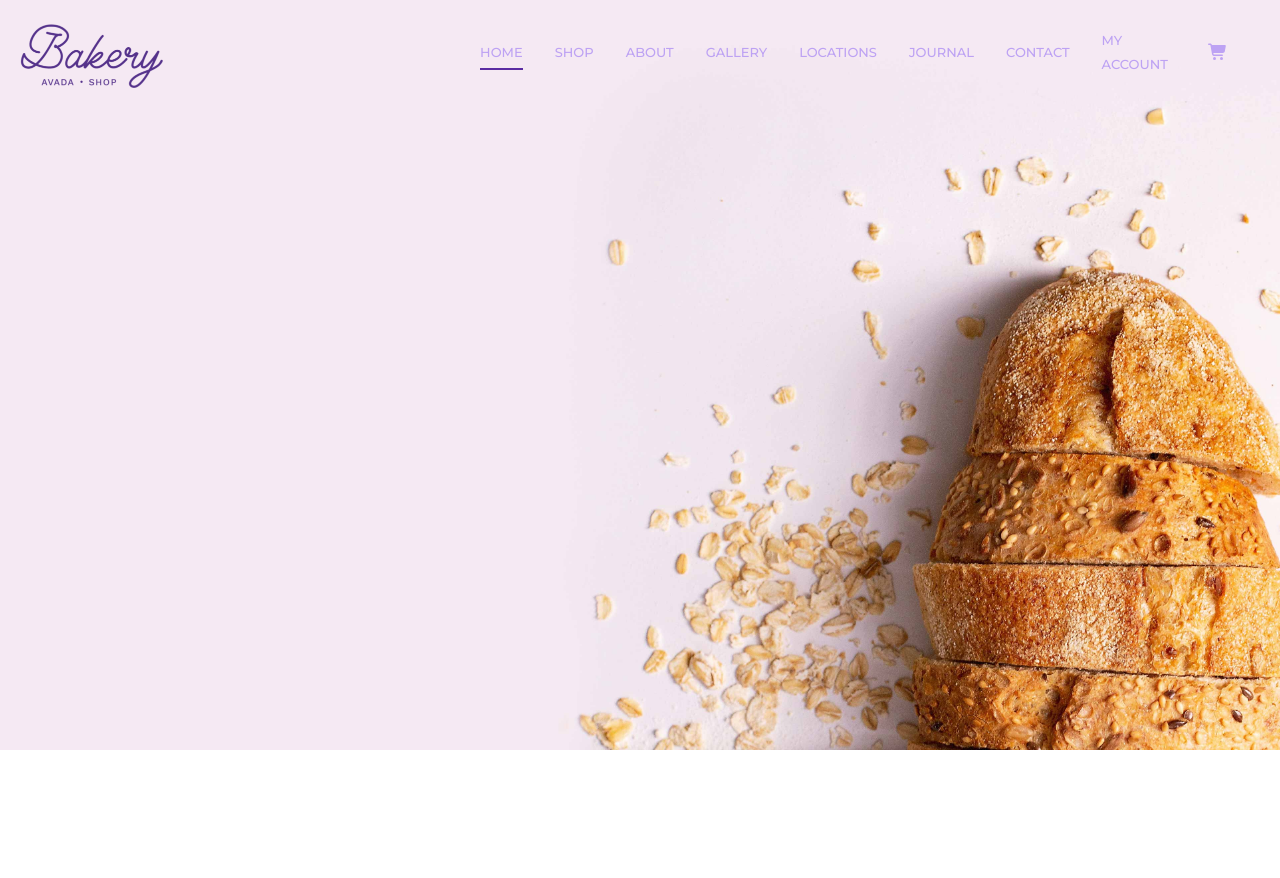
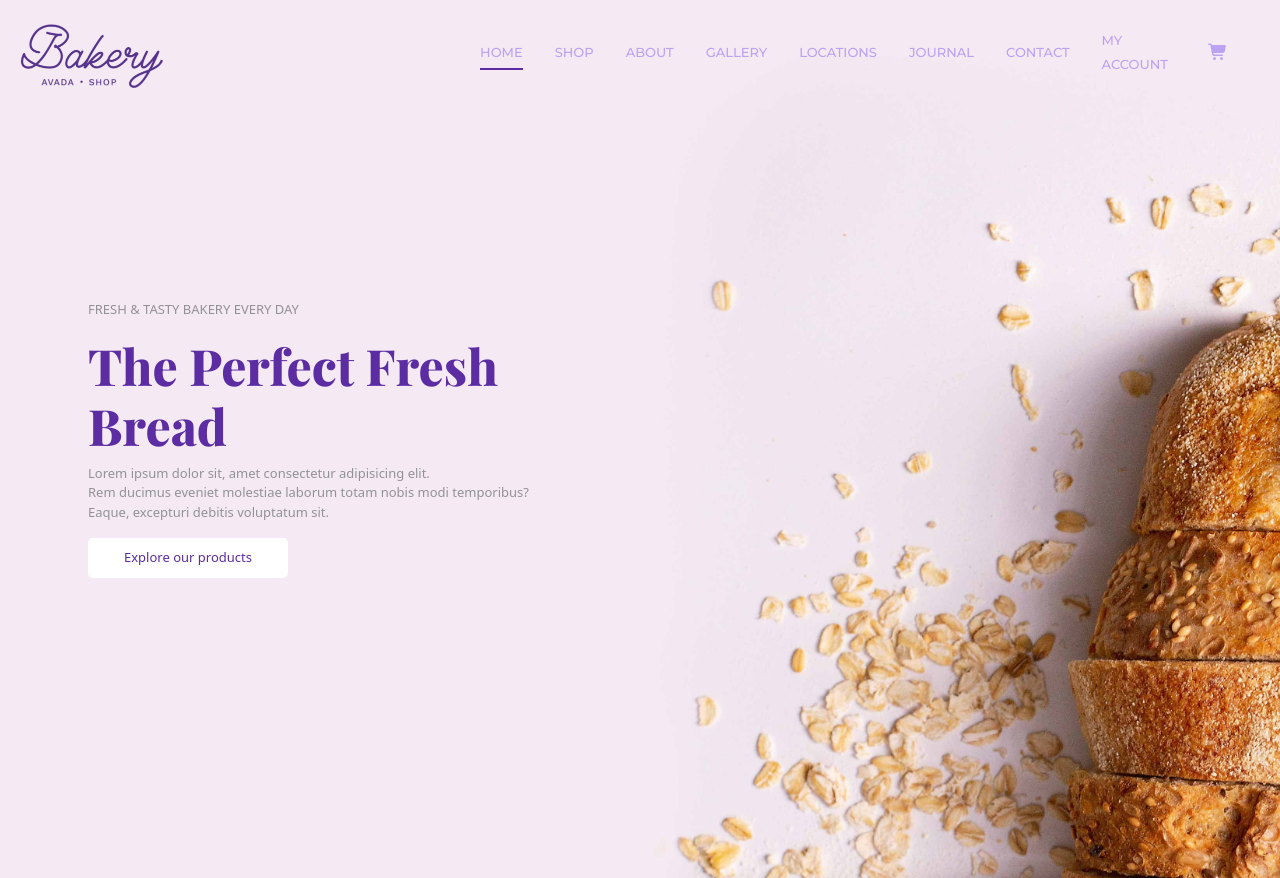
Before and after one commit to manuelgaleone/proj-html-vuejs, a Vue app: page / in a window 1280 px wide. Before the commit the page ends 800 px from the top, so only its background shows below. Built offline with nearby package versions, Linux system fonts and the light colour scheme.

Commit message:
Fixed jumbo

```diff
--- a/src/assets/scss/style.scss
+++ b/src/assets/scss/style.scss
@@ -13,16 +13,13 @@ Palette:
 Global
     marrone chiaro #6a5243
     grigio scuro/nero #0e0eOd
-    grigio #020205
+    grigio #929295
     turchese scuro #0a5e6c
     beige #rOcaal
     arancione #d68843
     violetto #bda2f3
     violetto scuro #5b2ca2
     verde #287a00
-
-Median
-
 
 */
 
--- a/src/components/MainComponent.vue
+++ b/src/components/MainComponent.vue
@@ -13,8 +13,20 @@ export default {
   <div class="main_jumbo">
     <div class="jumbo_container">
         <div class="row">
-            <div class="col">
-
+            <div class="col jumbo_elements">
+                <p class="jumbo_subtitle">
+                    FRESH & TASTY BAKERY EVERY DAY
+                </p>
+                <h1 class="jumbo_title">
+                    The Perfect Fresh <br>
+                    Bread
+                </h1>
+                <p class="jumbo_caption">
+                    Lorem ipsum dolor sit, amet consectetur adipisicing elit. <br>
+                    Rem ducimus eveniet molestiae laborum totam nobis modi temporibus? <br>
+                    Eaque, excepturi debitis voluptatum sit.
+                </p>
+                <a class="jumbo_button" href="#">Explore our products</a>
             </div>
         </div>
     </div>
@@ -24,11 +36,51 @@ export default {
 <style lang="scss" scoped>
 .main_jumbo {
     background-image: url("../assets/img/hero-header-bakery.jpg");
-    height: 750px;
     background-size: cover;
+    padding-top: 300px;
+    padding-bottom: 300px;
+}
+
+.jumbo_container {
+    overflow: hidden;
+}
+
+.jumbo_elements {
+    padding-left: 100px;
 }
 
 .jumbo_subtitle {
-    color: black;
+    color: #929295;
+    font-size: 13px;
+}
+
+.jumbo_title {
+    color: #5b2ca2;
+    font-size: 50px;
+    font-family: 'Playfair Display', serif;
+    font-weight: 800;
+}
+
+.jumbo_caption {
+    color: #929295;
+    font-size: 13px;
+}
+
+.jumbo_button {
+    display: inline-block;
+    background-color: white;
+    color: #5b2ca2;
+    padding: 10px;
+    border-radius: 5px;
+    text-decoration: none;
+    font-size: 13px;
+    width: 200px;
+    text-align: center;
+}
+
+.jumbo_button:hover {
+    background-color: #5b2ca2;
+    color: white;
+    transition: 0.4s;
 }
 </style>
```
